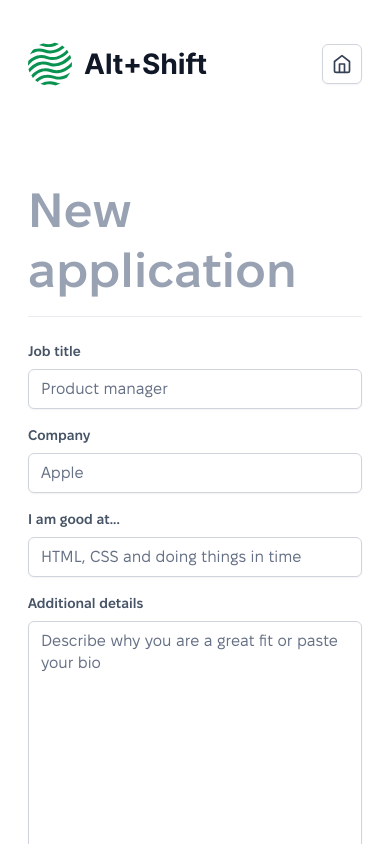
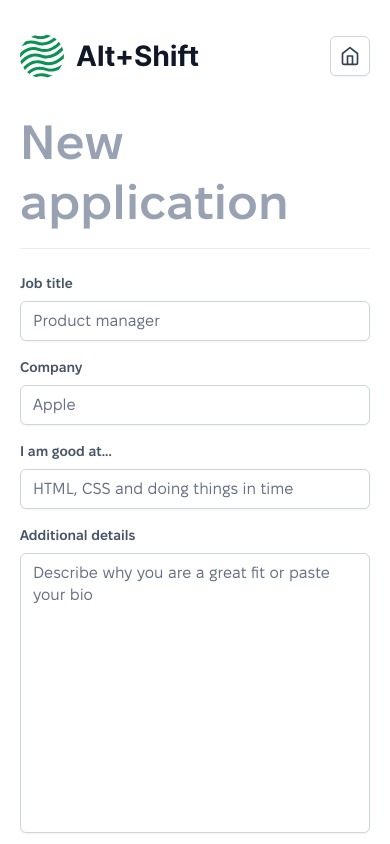
Before and after one commit to TrySound/test-variant-group, a React (Vite) app: page /generator in a window 390 px wide. Shown: the top 844 px of the page. Built offline with nearby package versions, Linux system fonts and the light colour scheme.

Commit message:
Generalize page styles and remove extra spacing

```diff
--- a/src/app.css
+++ b/src/app.css
@@ -82,6 +82,7 @@
 body {
   font: var(--text-body);
   color: var(--color-text-secondary);
+  margin: 0;
 }
 
 /***** Atoms *****/
@@ -456,29 +457,36 @@ body {
   }
 }
 
-/* Generator Page */
-.generator-page {
+/* Pages specific classes */
+
+.page {
   max-width: 1160px;
-  padding: 0 20px 60px;
+  padding: 0 20px 120px;
   margin: 0 auto;
+}
+
+.cta-goal {
+  margin-top: 48px;
+}
+
+.applications-grid {
+  display: grid;
+  grid-template-columns: repeat(2, 1fr);
+  gap: 24px 16px;
+
+  @media (max-width: 768px) {
+    grid-template-columns: 1fr;
+  }
 }
 
 .generator-layout {
   display: grid;
   grid-template-columns: 1fr 1fr;
   gap: 24px;
-  margin-bottom: 48px;
-}
 
-@media (max-width: 768px) {
-  .generator-layout {
+  @media (max-width: 768px) {
     grid-template-columns: 1fr;
   }
-}
-
-.generator-form {
-  display: flex;
-  flex-direction: column;
 }
 
 .generator-preview {
@@ -486,23 +494,3 @@ body {
   grid-template-rows: 1fr max-content;
   min-height: 600px;
 }
-
-/* Applications Page */
-.applications-page {
-  max-width: 1160px;
-  padding: 0 20px 60px;
-  margin: 0 auto;
-}
-
-.applications-grid {
-  display: grid;
-  grid-template-columns: repeat(2, 1fr);
-  gap: 24px 16px;
-  margin-bottom: 48px;
-}
-
-@media (max-width: 768px) {
-  .applications-grid {
-    grid-template-columns: 1fr;
-  }
-}
--- a/src/organisms/cta-goal.tsx
+++ b/src/organisms/cta-goal.tsx
@@ -9,7 +9,7 @@ export interface CtaGoalProps {
 
 export const CtaGoal = ({ current, total }: CtaGoalProps) => {
   return (
-    <section className="cta cta-success" aria-label="Create more applications">
+    <section className="cta cta-success cta-goal" aria-label="Create more applications">
       <div className="cta-content">
         <h2 className="text-heading-2">Hit your goal</h2>
         <p>
--- a/src/pages/generator.tsx
+++ b/src/pages/generator.tsx
@@ -98,7 +98,7 @@ const GeneratorForm = ({
     fetcher.data?.generatedText ?? letter?.generatedText ?? "";
   const isDetailsValid = details.length <= MAX_DETAILS_LENGTH;
   return (
-    <section className="generator-form" aria-label="Application form">
+    <section aria-label="Application form">
       <div className="page-header">
         <h1
           className="page-header-title text-heading-1"
@@ -223,7 +223,7 @@ export function Generator() {
     fetcher.data?.generatedText ?? letter?.generatedText ?? "";
 
   return (
-    <main className="generator-page">
+    <main>
       <div className="generator-layout">
         {/* reset the form when navigating from existing form to empty one */}
         <GeneratorForm
--- a/src/pages/layout.tsx
+++ b/src/pages/layout.tsx
@@ -14,13 +14,13 @@ export function Layout() {
 
   return (
     <>
-      <div className="applications-page">
+      <div className="page">
         <AppHeader
           currentApplications={Math.min(count, MAX_APPLICATIONS)}
           totalApplications={MAX_APPLICATIONS}
         />
+        <Outlet />
       </div>
-      <Outlet />
     </>
   );
 }
```
Also changed, not shown: 2 other files (tests, documents, lock files or other folders).
